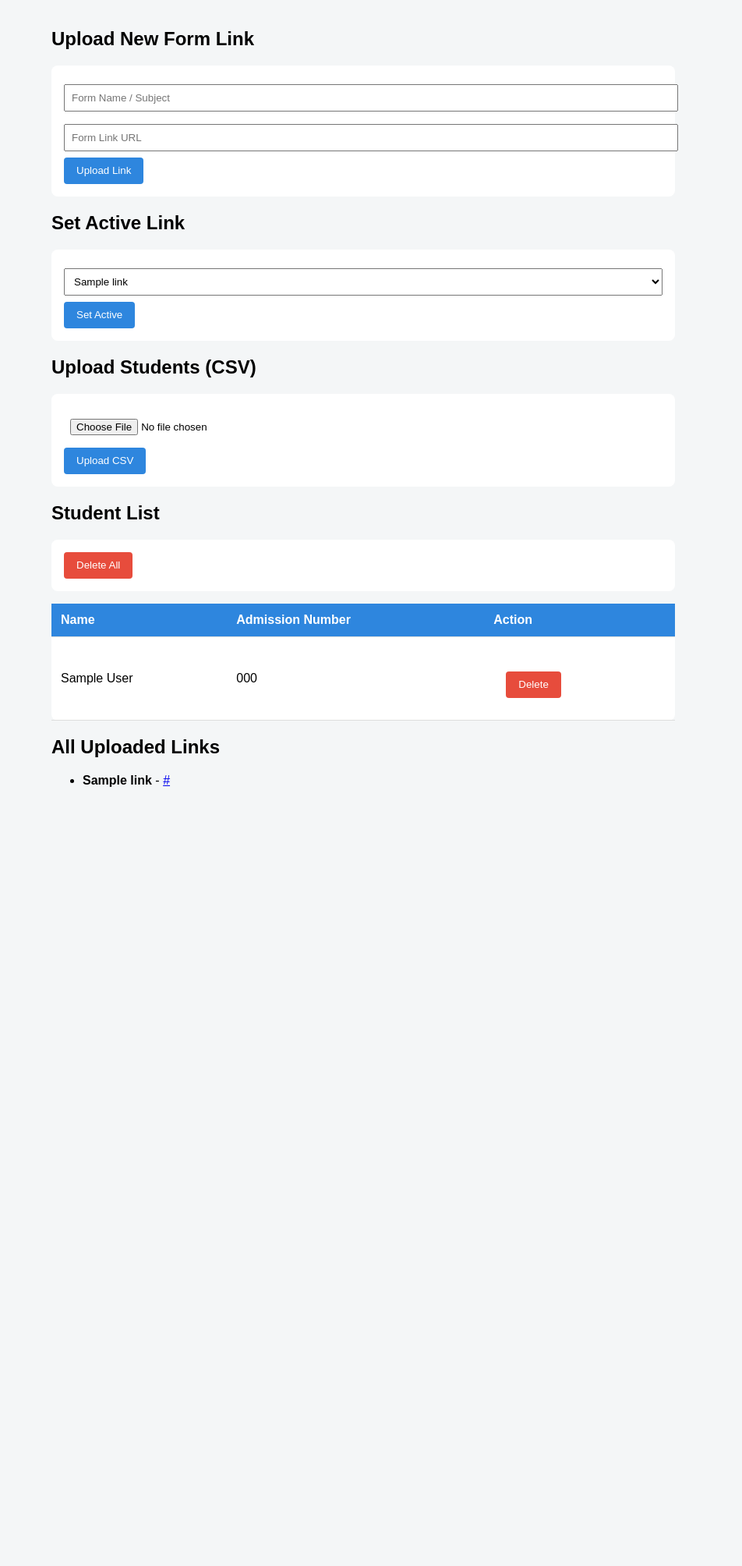
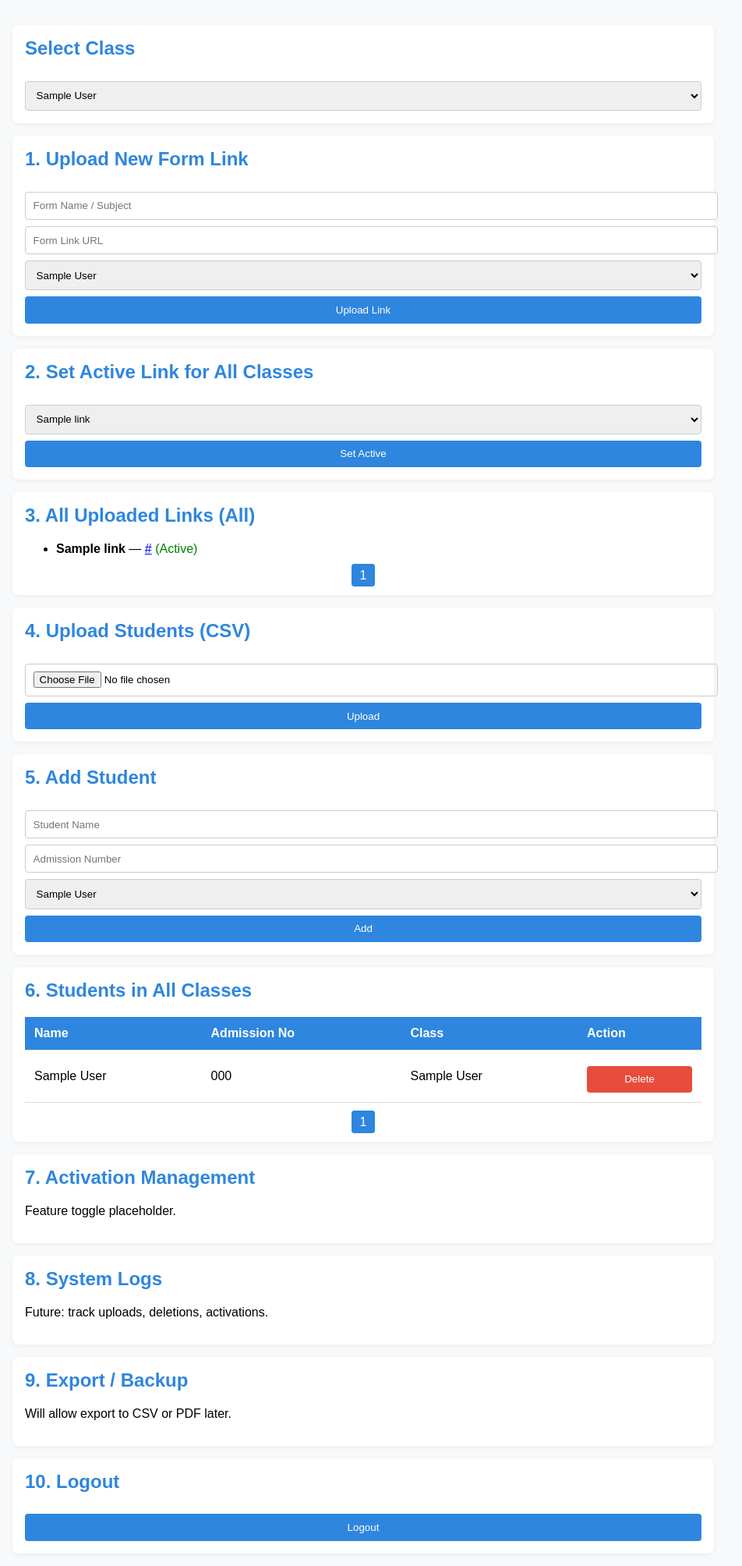
Before and after one commit to mibroleks/olanexamscbt, a FastAPI app: page /admin/dashboard in a window 1280 px wide. Shown: the part 112-2120 px from the top of the page at 78% size, without its empty margins (174-1126 px from the left). Before the commit the page ends 1121 px from the top, so only its background shows below. Run offline with FastAPI, Linux system fonts and the light colour scheme; the visitor is signed in with stand-in values (Sample User, id 1); tables that the repository leaves empty hold one stand-in row (values such as "Sample post").

Commit message:
Update admin_dashboard.html

```diff
--- a/templates/admin_dashboard.html
+++ b/templates/admin_dashboard.html
@@ -4,57 +4,20 @@
   <title>Admin Dashboard</title>
   <meta name="viewport" content="width=device-width, initial-scale=1">
   <style>
-        body {
-            font-family: sans-serif;
-            background-color: #f4f6f7;
-            margin: 0;
-        }
-        .header {
-            background-color: #2E86DE;
-            color: white;
-            padding: 1rem;
-            text-align: center;
-        }
-        .container {
-            max-width: 800px;
-            margin: auto;
-            padding: 1rem;
-        }
-        form, table {
-            background: white;
-            padding: 1rem;
-            margin-top: 1rem;
-            border-radius: 8px;
-        }
-        input, select {
-            width: 100%;
-            padding: 0.5rem;
-            margin: 0.5rem 0;
-        }
-        button {
-            padding: 0.6rem 1rem;
-            border: none;
-            border-radius: 4px;
-            background-color: #2E86DE;
-            color: white;
-            cursor: pointer;
-        }
-        button.delete {
-            background-color: #e74c3c;
-        }
-        table {
-            width: 100%;
-            border-collapse: collapse;
-        }
-        th, td {
-            padding: 0.75rem;
-            border-bottom: 1px solid #ddd;
-            text-align: left;
-        }
-        th {
-            background-color: #2E86DE;
-            color: white;
-        }
+    body { font-family: Arial, sans-serif; background: #f7f9fb; margin: 0; }
+    .header { background: #2E86DE; color: white; text-align: center; padding: 1rem; }
+    .container { max-width: 900px; margin: auto; padding: 1rem; }
+    section { background: white; padding: 1rem; margin-top: 1rem; border-radius: 8px; box-shadow: 0 2px 6px rgba(0,0,0,0.05); }
+    h2 { color: #2E86DE; margin-top: 0; }
+    input, select, button { width: 100%; padding: 0.6rem; margin-top: 0.5rem; border-radius: 4px; border: 1px solid #ccc; }
+    button { background: #2E86DE; color: white; border: none; cursor: pointer; }
+    button.delete { background: #e74c3c; }
+    table { width: 100%; border-collapse: collapse; margin-top: 0.5rem; }
+    th, td { padding: 0.75rem; border-bottom: 1px solid #ddd; text-align: left; }
+    th { background-color: #2E86DE; color: white; }
+    .pagination { text-align: center; margin-top: 1rem; }
+    .pagination a { padding: 5px 10px; border: 1px solid #2E86DE; color: #2E86DE; border-radius: 4px; margin: 0 3px; text-decoration: none; }
+    .pagination a.active, .pagination a:hover { background: #2E86DE; color: white; }
   </style>
 </head>
 <body>
@@ -63,59 +26,115 @@
   </div>
 
   <div class="container">
-        {% if msg %}
-        <div style="background-color:#dff0d8; padding:10px; border-radius:5px; margin-bottom:1rem;">
-            {{ msg }}
-        </div>
-        {% endif %}
 
-        <h2>Upload New Form Link</h2>
+    <!-- 🔹 Class Filter -->
+    <section>
+      <h2>Select Class</h2>
+      <form method="get" action="/admin/dashboard">
+        <select name="class_name" onchange="this.form.submit()">
+          {% for c in classes %}
+            <option value="{{ c }}" {% if selected_class == c %}selected{% endif %}>{{ c }}</option>
+          {% endfor %}
+        </select>
+      </form>
+    </section>
+
+    <!-- 1️⃣ Upload New Form Link -->
+    <section>
+      <h2>1. Upload New Form Link</h2>
       <form method="post" action="/admin/upload_link">
         <input type="text" name="name" placeholder="Form Name / Subject" required>
         <input type="url" name="link" placeholder="Form Link URL" required>
-            <button type="submit">Upload Link</button>
+        <select name="class_name" required>
+          {% for c in classes %}
+            <option value="{{ c }}" {% if selected_class == c %}selected{% endif %}>{{ c }}</option>
+          {% endfor %}
+        </select>
+        <button>Upload Link</button>
       </form>
+    </section>
 
-        <h2>Set Active Link</h2>
+    <!-- 2️⃣ Set Active Link -->
+    <section>
+      <h2>2. Set Active Link for {{ selected_class or 'All Classes' }}</h2>
       <form method="post" action="/admin/set_active_link">
         <select name="link_id">
           {% for link in links %}
-                <option value="{{ link[0] }}" {% if link[3] == 1 %}selected{% endif %}>{{ link[1] }}</option>
+            <option value="{{ link['id'] }}" {% if link['is_active'] == 1 %}selected{% endif %}>
+              {{ link['name'] }}
+            </option>
           {% endfor %}
         </select>
-            <button type="submit">Set Active</button>
+        <input type="hidden" name="class_name" value="{{ selected_class }}">
+        <button>Set Active</button>
       </form>
+    </section>
 
-        <h2>Upload Students (CSV)</h2>
+    <!-- 3️⃣ All Uploaded Links -->
+    <section>
+      <h2>3. All Uploaded Links ({{ selected_class or 'All' }})</h2>
+      {% if links|length == 0 %}
+        <p>No links found.</p>
+      {% else %}
+        <ul>
+          {% for link in links %}
+            <li>
+              <b>{{ link['name'] }}</b> —
+              <a href="{{ link['url'] }}" target="_blank">{{ link['url'] }}</a>
+              {% if link['is_active'] == 1 %}<span style="color:green;">(Active)</span>{% endif %}
+            </li>
+          {% endfor %}
+        </ul>
+        <div class="pagination">
+          {% for i in range(1, total_pages_links + 1) %}
+          <a href="?page={{ i }}{% if selected_class %}&class_name={{ selected_class }}{% endif %}" class="{% if i == page %}active{% endif %}">{{ i }}</a>
+          {% endfor %}
+        </div>
+      {% endif %}
+    </section>
+
+    <!-- 4️⃣ Upload CSV -->
+    <section>
+      <h2>4. Upload Students (CSV)</h2>
       <form method="post" action="/admin/upload_csv" enctype="multipart/form-data">
         <input type="file" name="csv_file" accept=".csv" required>
-            <button type="submit">Upload CSV</button>
+        <button>Upload</button>
       </form>
+    </section>
 
-        <h2>Student List</h2>
-        <form method="post" action="/admin/delete_all_students" onsubmit="return confirm('Delete all students?');">
-            <button type="submit" class="delete">Delete All</button>
+    <!-- 5️⃣ Add Student -->
+    <section>
+      <h2>5. Add Student</h2>
+      <form method="post" action="/admin/add_student">
+        <input type="text" name="name" placeholder="Student Name" required>
+        <input type="text" name="admission_number" placeholder="Admission Number" required>
+        <select name="class_name" required>
+          {% for c in classes %}
+            <option value="{{ c }}" {% if selected_class == c %}selected{% endif %}>{{ c }}</option>
+          {% endfor %}
+        </select>
+        <button>Add</button>
       </form>
+    </section>
+
+    <!-- 6️⃣ Student List -->
+    <section>
+      <h2>6. Students in {{ selected_class or 'All Classes' }}</h2>
       <table>
-            <thead>
-                <tr>
-                    <th>Name</th>
-                    <th>Admission Number</th>
-                    <th>Action</th>
-                </tr>
-            </thead>
+        <thead><tr><th>Name</th><th>Admission No</th><th>Class</th><th>Action</th></tr></thead>
         <tbody>
           {% if students|length == 0 %}
-                <tr><td colspan="3">No students uploaded.</td></tr>
+          <tr><td colspan="4">No students found.</td></tr>
           {% else %}
           {% for student in students %}
           <tr>
-                    <td>{{ student[1] }}</td>
-                    <td>{{ student[2] }}</td>
+            <td>{{ student['name'] }}</td>
+            <td>{{ student['admission_number'] }}</td>
+            <td>{{ student['class_name'] }}</td>
             <td>
-                        <form method="post" action="/admin/delete_student" onsubmit="return confirm('Delete this student?');">
-                            <input type="hidden" name="admission_number" value="{{ student[2] }}">
-                            <button type="submit" class="delete">Delete</button>
+              <form method="post" action="/admin/delete_student" onsubmit="return confirm('Delete student?');">
+                <input type="hidden" name="admission_number" value="{{ student['admission_number'] }}">
+                <button class="delete">Delete</button>
               </form>
             </td>
           </tr>
@@ -123,19 +142,30 @@
           {% endif %}
         </tbody>
       </table>
+      <div class="pagination">
+        {% for i in range(1, total_pages_students + 1) %}
+        <a href="?page={{ i }}{% if selected_class %}&class_name={{ selected_class }}{% endif %}" class="{% if i == page %}active{% endif %}">{{ i }}</a>
+        {% endfor %}
+      </div>
+    </section>
 
-        <h2>All Uploaded Links</h2>
-        <ul>
-            {% for link in links %}
-            <li>
-                <strong>{{ link[1] }}</strong> -
-                <a href="{{ link[2] }}" target="_blank">{{ link[2] }}</a>
-                {% if link[3] == 1 %}
-                <span style="color: green;">(Active)</span>
-                {% endif %}
-            </li>
-            {% endfor %}
-        </ul>
+    <!-- 7️⃣ Placeholder -->
+    <section><h2>7. Activation Management</h2><p>Feature toggle placeholder.</p></section>
+
+    <!-- 8️⃣ Logs -->
+    <section><h2>8. System Logs</h2><p>Future: track uploads, deletions, activations.</p></section>
+
+    <!-- 9️⃣ Export -->
+    <section><h2>9. Export / Backup</h2><p>Will allow export to CSV or PDF later.</p></section>
+
+    <!-- 🔟 Logout -->
+    <section>
+      <h2>10. Logout</h2>
+      <form method="get" action="/admin/logout">
+        <button>Logout</button>
+      </form>
+    </section>
+
   </div>
 </body>
 </html>
```
Lines whose indentation alone changed are shown as unchanged.
